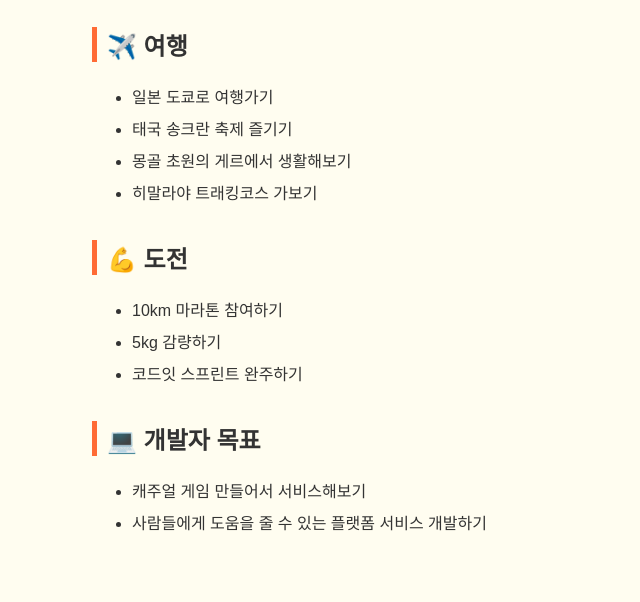
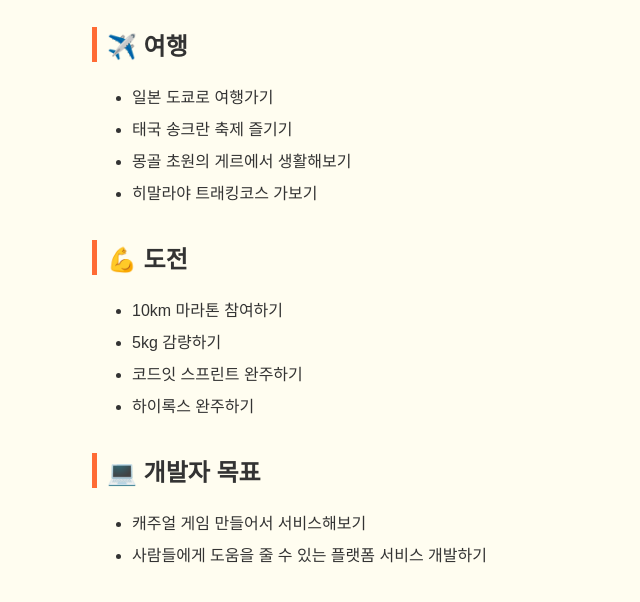
Before and after one commit to SteveLee56/my-bucketlist, a plain HTML site: page index.html in a window 1280 px wide. Shown: the part 144-746 px from the top of the page, without its empty margins (223-863 px from the left). Drawn offline with Linux system fonts and the light colour scheme.

Commit message:
<도전> 내용 추가

```diff
--- a/index.html
+++ b/index.html
@@ -43,6 +43,7 @@
       <li>10km 마라톤 참여하기</li>
       <li>5kg 감량하기</li>
       <li>코드잇 스프린트 완주하기</li>
+      <li>하이록스 완주하기</li>
     </ul>
 
     <h2>💻 개발자 목표</h2>
```
